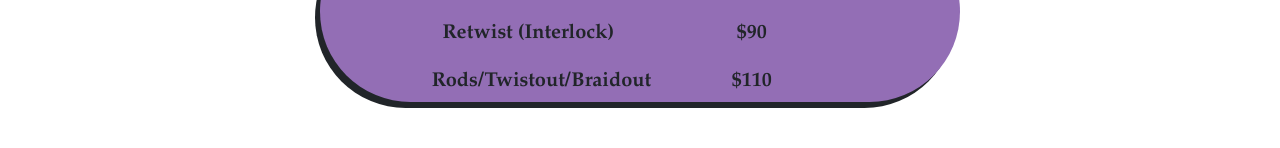
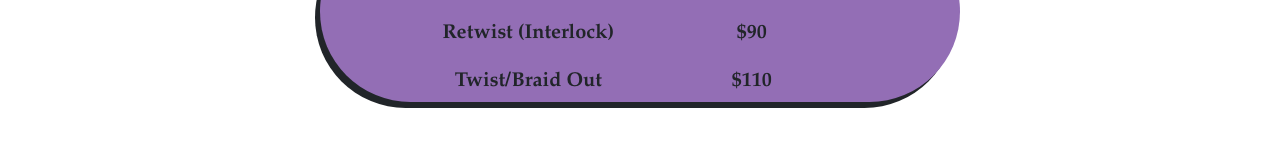
Before and after one commit to brothers08/brothers08.github.io, a plain HTML site: page services.html in a window 1280 px wide. Shown: the part 506-654 px from the top of the page. Drawn offline with nearby package versions, Linux system fonts and the light colour scheme.

Commit message:
Update services.html

```diff
--- a/services.html
+++ b/services.html
@@ -95,7 +95,7 @@
 		<div class="row mt-3 gold-font">
 			<div class="col-2"></div>
 			<div class="col-4 purple-font">
-				<h5>Rods/Twistout/Braidout</h5>
+				<h5>Twist/Braid Out</h5>
 			</div>
 			<div class="col-4 middle">
 				<h5>$110</h5>
```
